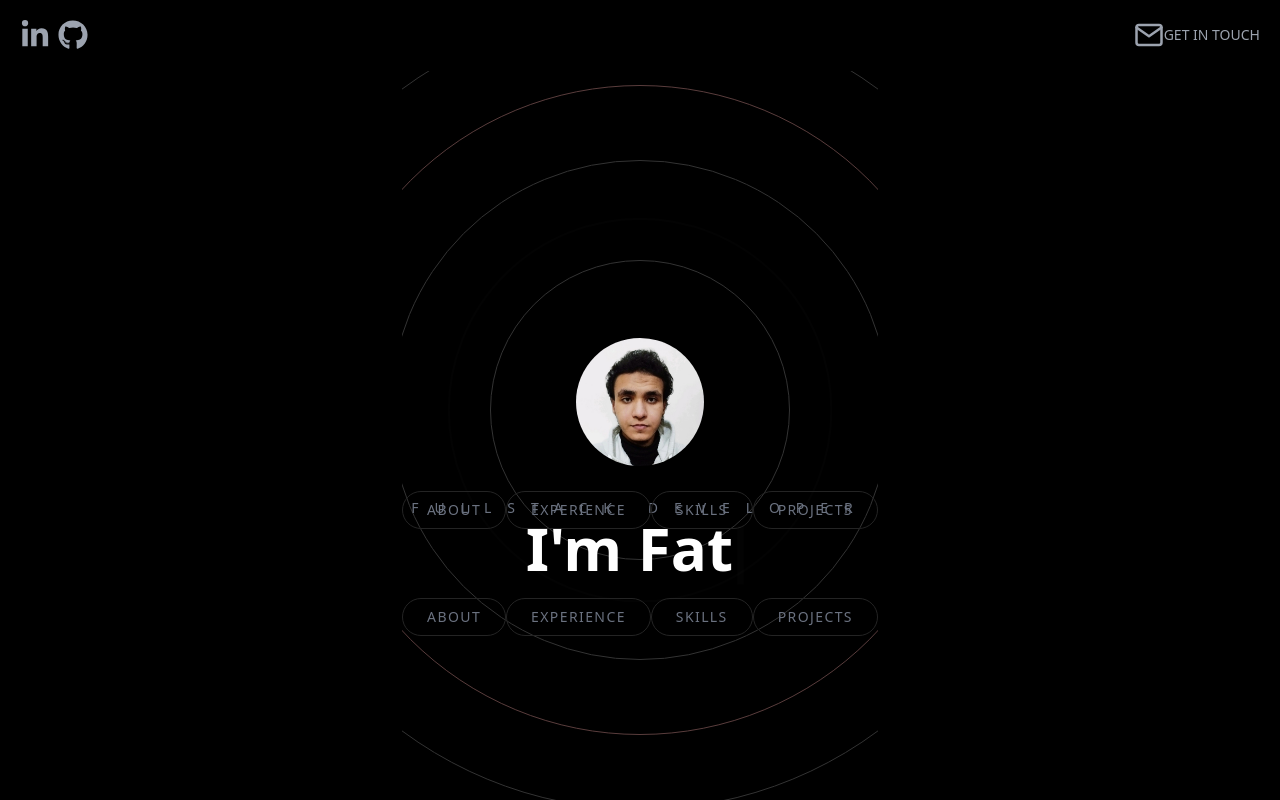
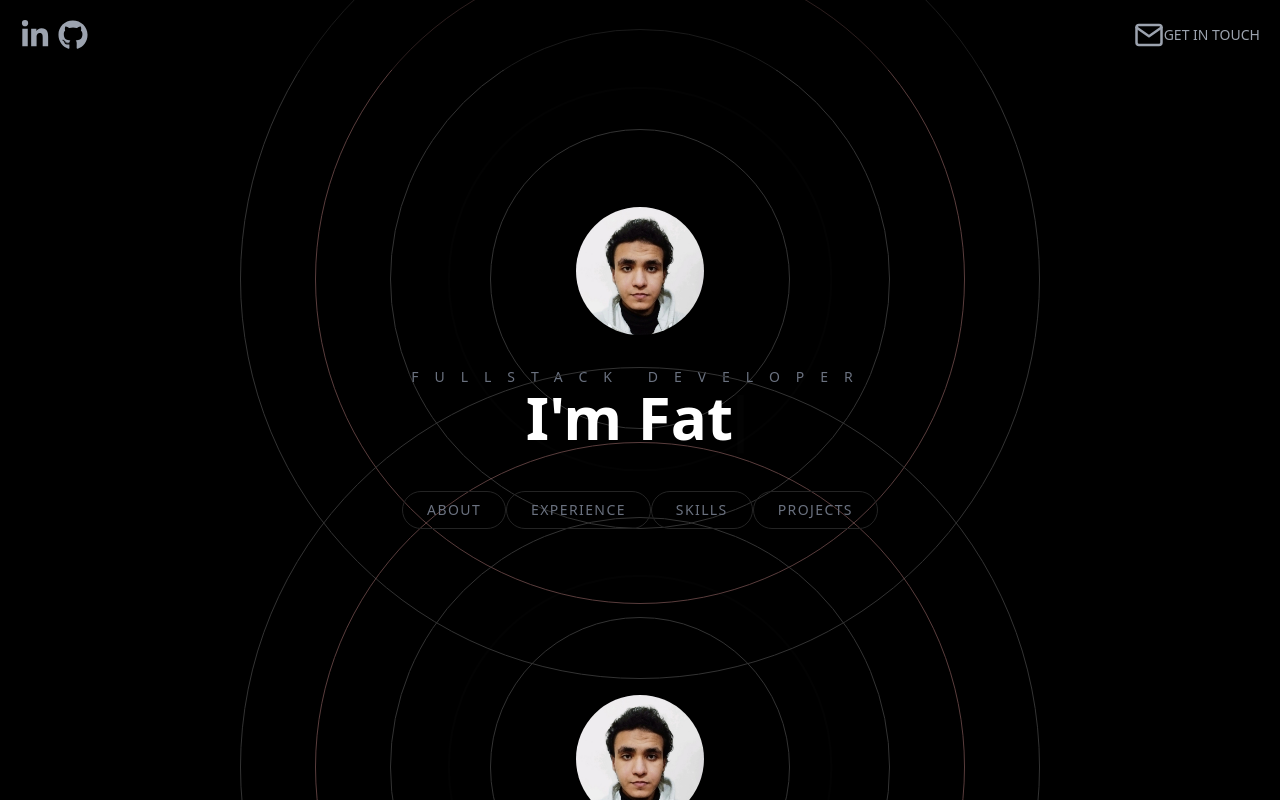
Before and after one commit to f-a-t-h-e/portfolio, a Next.js app: page / in a window 1280 px wide. Built offline with nearby package versions, Linux system fonts and the light colour scheme.

Commit message:
Add Navbar.

```diff
--- a/src/components/Hero.tsx
+++ b/src/components/Hero.tsx
@@ -18,8 +18,10 @@
     delaySpeed: 2000,
   });
   return (
-    <div className="h-screen flex flex-col space-y-8 items-center justify-center text-center overflow-hidden">
+    <div className="translate-y-[-50%] flex flex-col space-y-8 items-center justify-center text-center ">
+      {/* <div className="absolute top-[50] right-[50] translate-y-[-50%] translate-x-[-50%]"> */}
       <HeroBackground />
+      {/* </div> */}
       <div className="w-32 h-32 mx-auto relative">
         <Image
           className="rounded-full object-cover"
@@ -35,25 +37,10 @@
         <h2 className="text-sm uppercase text-gray-500 pd-2 tracking-[1rem]">
           Fullstack developer
         </h2>
-        <h1 className="text-5xl lg:text-6xl font-semibold px-10">
+        <h1 className="text-5xl lg:text-6xl font-semibold px-10 mb-6">
           <span className="-mr-3">{text}</span>
           <Cursor cursorColor="#7ABBA" />
         </h1>
-
-        <div className="pt-5">
-          <Link href="#about">
-            <button className="heroButton">About</button>
-          </Link>
-          <Link href="#experience">
-            <button className="heroButton">Experience</button>
-          </Link>
-          <Link href="#skills">
-            <button className="heroButton">Skills</button>
-          </Link>
-          <Link href="#projects">
-            <button className="heroButton">Projects</button>
-          </Link>
-        </div>
       </div>
     </div>
   );
```
